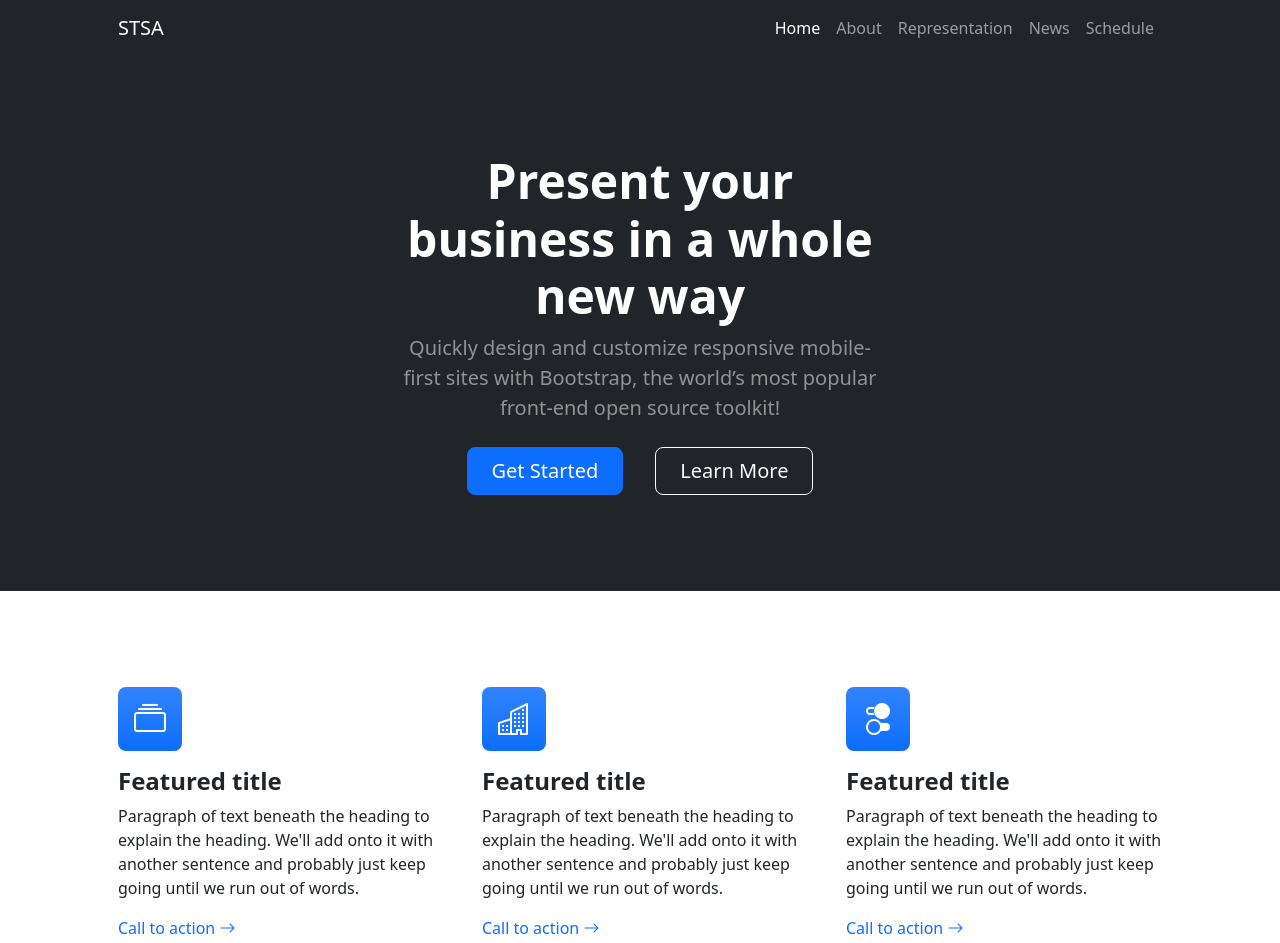
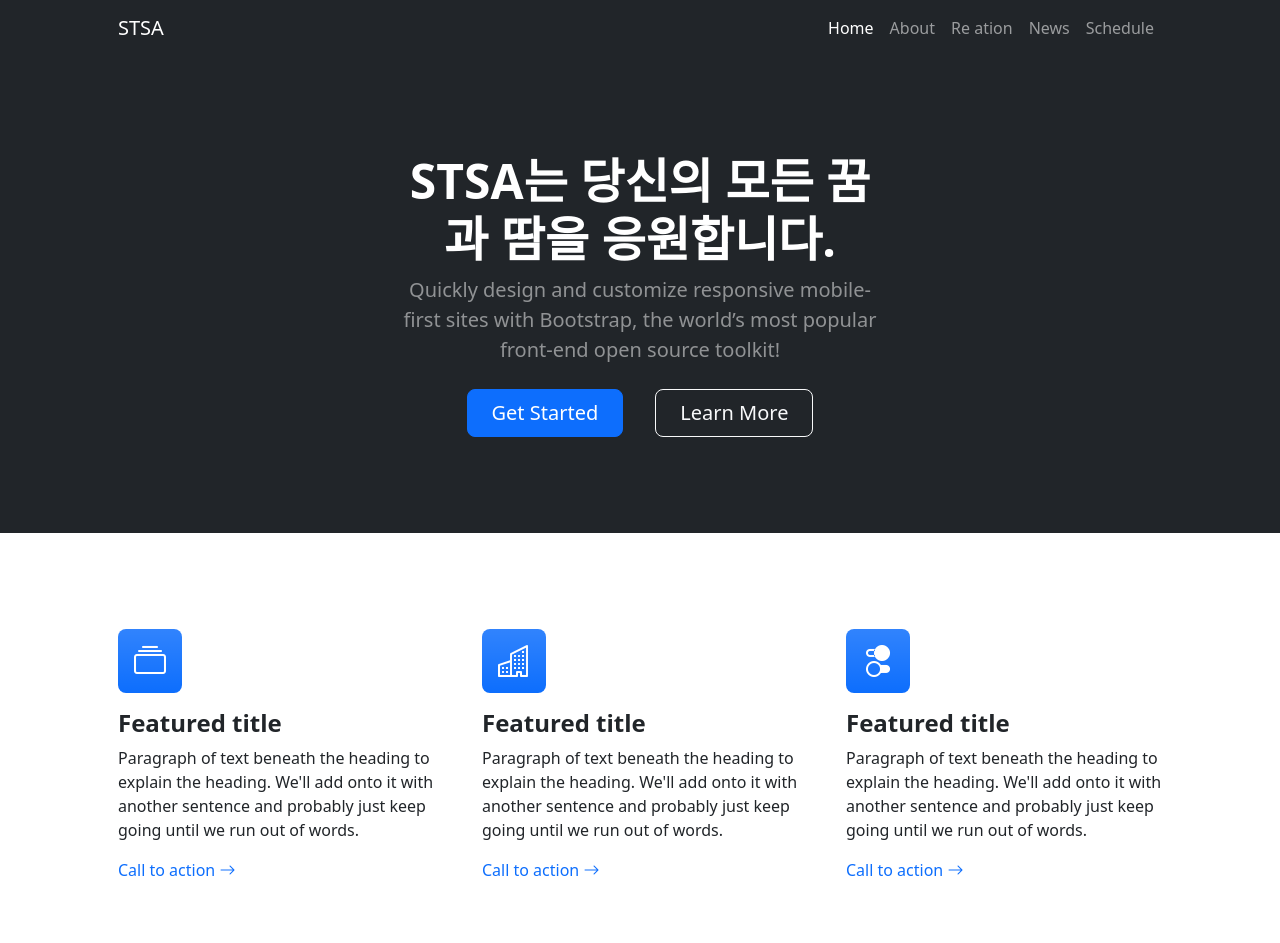
Before and after one commit to misdltndk/stage2, a plain HTML site: page index.html in a window 1280 px wide. Shown: the top 943 px of the page. Drawn offline with nearby package versions, Linux system fonts and the light colour scheme; files that its build step writes are made by us from their sources; files whose address does not match are found by name.

Commit message:
Update index.html

```diff
--- a/index.html
+++ b/index.html
@@ -23,7 +23,9 @@
                     <ul class="navbar-nav ms-auto mb-2 mb-lg-0">
                         <li class="nav-item"><a class="nav-link active" aria-current="page" href="#!">Home</a></li>
                         <li class="nav-item"><a class="nav-link" href="#!">About</a></li>
-                        <li class="nav-item"><a class="nav-link" href="#!">Representation</a></li>
+                        <li class="nav-item"><a class="nav-link" href="#!">Re
+
+                            ation</a></li>
                         <li class="nav-item"><a class="nav-link" href="#!">News</a></li>
                         <li class="nav-item"><a class="nav-link" href="#!">Schedule</a></li>
                     </ul>
@@ -36,7 +38,7 @@
                 <div class="row gx-5 justify-content-center">
                     <div class="col-lg-6">
                         <div class="text-center my-5">
-                            <h1 class="display-5 fw-bolder text-white mb-2">Present your business in a whole new way</h1>
+                            <h1 class="display-5 fw-bolder text-white mb-2">STSA는 당신의 모든 꿈과 땀을 응원합니다.</h1>
                             <p class="lead text-white-50 mb-4">Quickly design and customize responsive mobile-first sites with Bootstrap, the world’s most popular front-end open source toolkit!</p>
                             <div class="d-grid gap-3 d-sm-flex justify-content-sm-center">
                                 <a class="btn btn-primary btn-lg px-4 me-sm-3" href="#features">Get Started</a>
```
